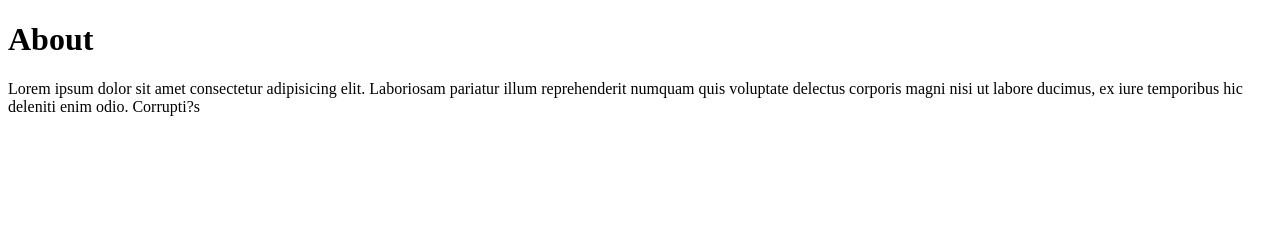
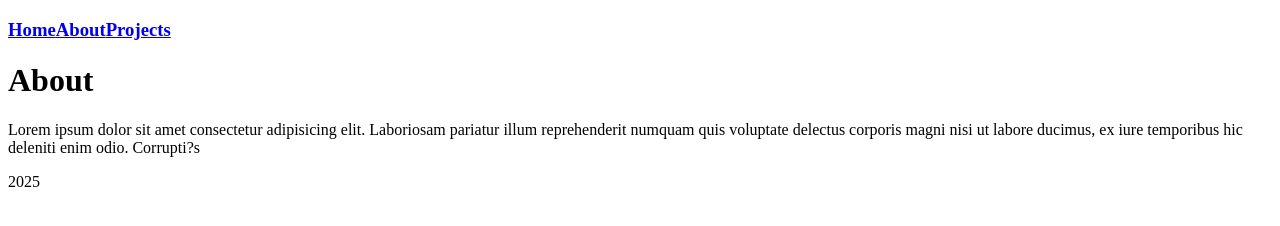
Before and after one commit to istvan-tamas/exonbyte-blog, a Gatsby site in the folder exonbyte.dev/: page /about in a window 1280 px wide. Built offline with nearby package versions, Linux system fonts and the light colour scheme; Gatsby itself is replaced by a stand-in of ours.

Commit message:
Added navigation

```diff
--- a/exonbyte.dev/package.json
+++ b/exonbyte.dev/package.json
@@ -14,6 +14,7 @@
   },
   "dependencies": {
     "gatsby": "^5.14.0",
+    "gatsby-cli": "^5.14.0",
     "react": "^18.2.0",
     "react-dom": "^18.2.0"
   },
--- /dev/null
+++ b/exonbyte.dev/src/components/Layout.js
@@ -0,0 +1,14 @@
+import React from 'react';
+import Navbar from './Navbar';
+
+export default function Layout({ children }) {
+	return (
+		<div className="layout">
+			<Navbar />
+			<div className="content">{children}</div>
+			<footer>
+				<p>2025</p>
+			</footer>
+		</div>
+	);
+}
--- /dev/null
+++ b/exonbyte.dev/src/components/Navbar.js
@@ -0,0 +1,16 @@
+import React from 'react';
+import { Link } from 'gatsby';
+
+export default function Navbar() {
+	return (
+		<nav>
+			<h3>
+				<div className="links">
+					<Link to="/">Home</Link>
+					<Link to="/about">About</Link>
+					<Link to="/projects">Projects</Link>
+				</div>
+			</h3>
+		</nav>
+	);
+}
--- a/exonbyte.dev/src/pages/about.js
+++ b/exonbyte.dev/src/pages/about.js
@@ -1,15 +1,18 @@
 import React from 'react';
+import Layout from '../components/Layout';
 
 export default function About() {
 	return (
+		<Layout>
 			<div>
 				<h1>About</h1>
 				<p>
 					Lorem ipsum dolor sit amet consectetur adipisicing elit. Laboriosam
 					pariatur illum reprehenderit numquam quis voluptate delectus corporis
-				magni nisi ut labore ducimus, ex iure temporibus hic deleniti enim odio.
-				Corrupti?s
+					magni nisi ut labore ducimus, ex iure temporibus hic deleniti enim
+					odio. Corrupti?s
 				</p>
 			</div>
+		</Layout>
 	);
 }
```
Also changed, not shown: exonbyte.dev/src/pages/404.js (+6 -3 lines), exonbyte.dev/src/pages/index.js (+6 -3 lines), exonbyte.dev/src/pages/projects/index.js (+6 -3 lines), 1 other file. Lines whose indentation alone changed are shown as unchanged.
